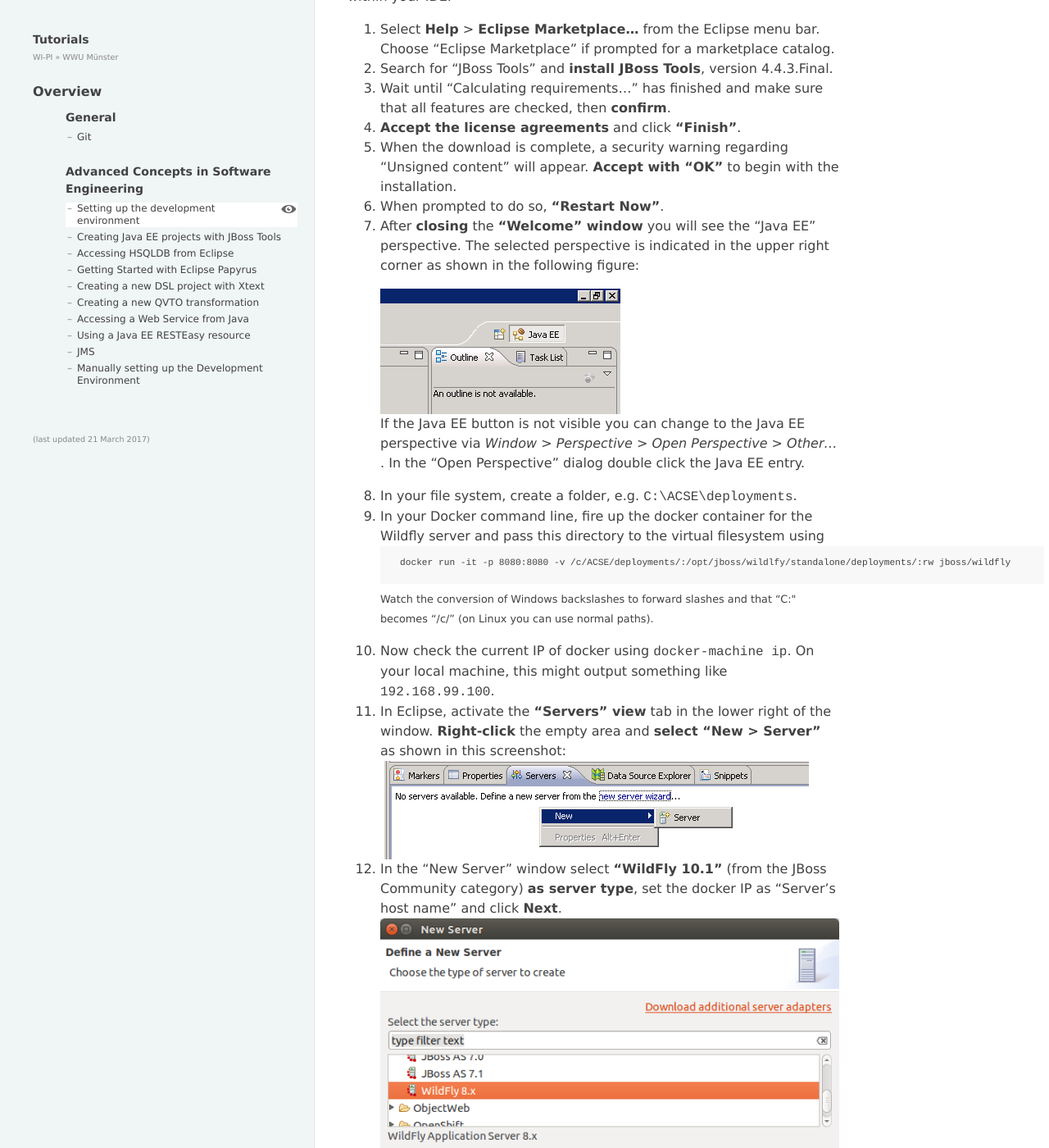
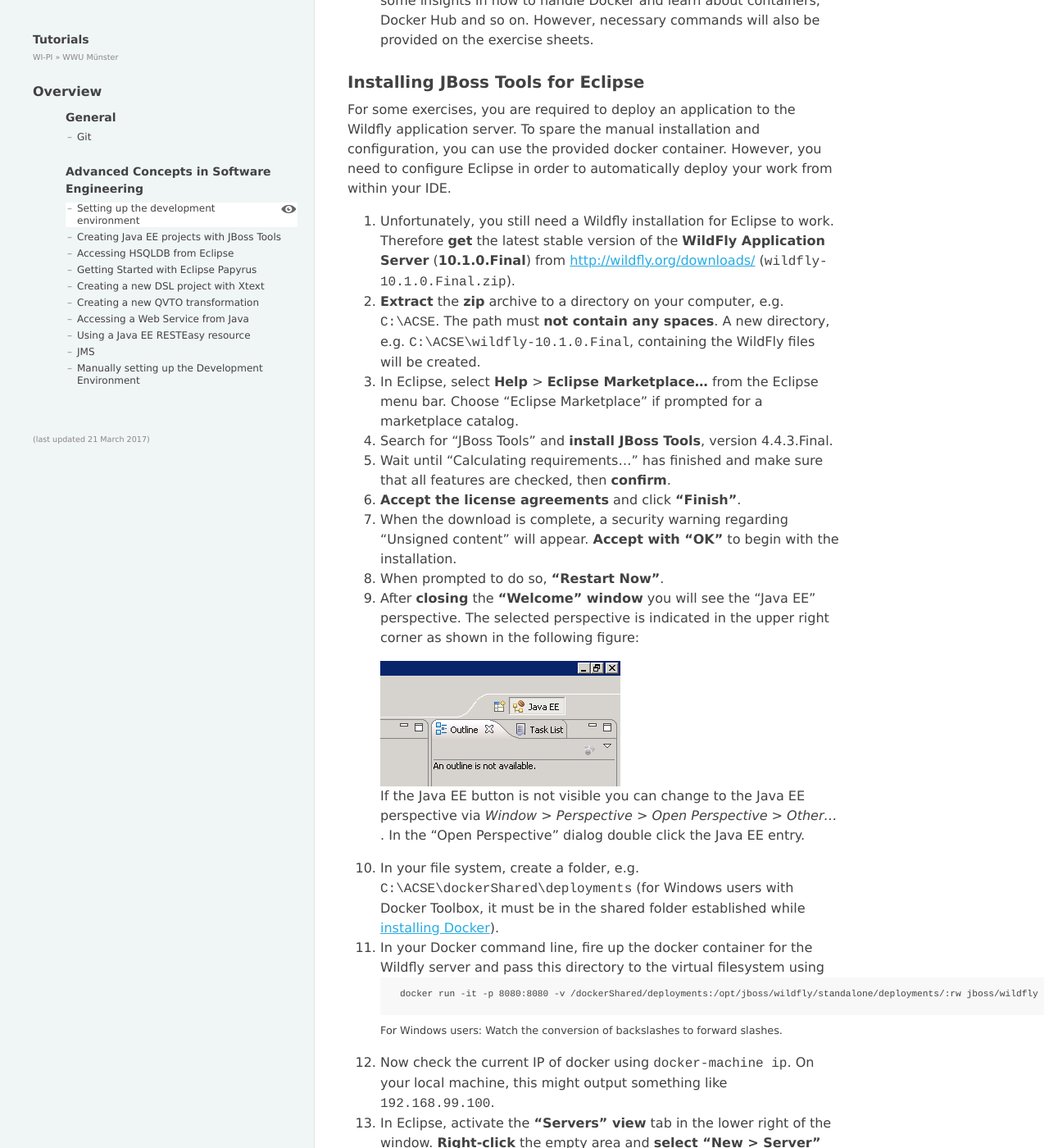
Before and after one commit to wwu-pi/tutorials, a Jekyll site: the page built from lectures/acse/010_setting_up_environment_with_docker.md, in a window 1280 px wide and 1400 px high, scrolled down 3457 px. Shown: the whole window at 82% size. Built offline with Jekyll 4.4.1, drawn with Linux system fonts in a browser that asks for light colours; some of the changed text lies outside the part shown.

Commit message:
Add Windows volume mounting for docker tutorial

````diff
--- a/lectures/acse/010_setting_up_environment_with_docker.md
+++ b/lectures/acse/010_setting_up_environment_with_docker.md
@@ -69,10 +69,16 @@
    * Mac (2010+) with macOS 10.10.3 Yosemite or newer: [Docker for Mac](https://www.docker.com/docker-mac)
    * Older Mac versions: [Docker Toolbox](https://www.docker.com/products/docker-toolbox)
 
-2. To verify your installation, start a docker command line and run ``docker version`` which should output some information.
+1. For Windows users with Docker Toolbox, you additionally need to establish a file system connection to the docker machine. Therefore:
+  1. In your file system, create a folder, e.g. `C:\ACSE\dockerShared`.
+  1. Open VirtualBox, select the "default" machine, click on **Change**.
+  1. In the "Shared directory" tab, add a new entry that points to the local folder you just created and give it the name `/dockerShared`. Also, **activate** the checkboxes for automatic mounting and persistent creation.
+  1. Close all dialogues with **OK**.
+
+1. To verify your installation, start a docker command line and run ``docker version`` which should output some information.
 <br><small>For windows users: An annoying message "Unable to use system certificate pool: crypto/x509: system root pool is not available on Windows" might appear frequently. Nothing to worry, it's a [known issue](https://github.com/docker/docker/issues/30450) but not yet fixed and should have no impact on running docker.</small>
 
-3. You can continue with the Docker tutorial starting from [Step 3](https://docs.docker.com/engine/getstarted/step_one/#step-3-verify-your-installation) to get some insights in how to handle Docker and learn about containers, Docker Hub and so on. However, necessary commands will also be provided on the exercise sheets.
+1. You can continue with the Docker tutorial starting from [Step 3](https://docs.docker.com/engine/getstarted/step_one/#step-3-verify-your-installation) to get some insights in how to handle Docker and learn about containers, Docker Hub and so on. However, necessary commands will also be provided on the exercise sheets.
 
 
 ## <a id="jbosstools" name="jbosstools"></a>Installing JBoss Tools for Eclipse
@@ -81,7 +87,9 @@
 To spare the manual installation and configuration, you can use the provided docker container.
 However, you need to configure Eclipse in order to automatically deploy your work from within your IDE.
 
-1. Select **Help** > **Eclipse Marketplace...** from the Eclipse menu bar. Choose "Eclipse Marketplace" if prompted for a marketplace catalog.
+1. Unfortunately, you still need a Wildfly installation for Eclipse to work. Therefore **get** the latest stable version of the **WildFly Application Server** (**10.1.0.Final**) from [http://wildfly.org/downloads/](http://wildfly.org/downloads/) (``wildfly-10.1.0.Final.zip``).
+1. **Extract** the **zip** archive to a directory on your computer, e.g. ``C:\ACSE``. The path must **not contain any spaces**. A new directory, e.g. ``C:\ACSE\wildfly-10.1.0.Final``, containing the WildFly files will be created.
+1. In Eclipse, select **Help** > **Eclipse Marketplace...** from the Eclipse menu bar. Choose "Eclipse Marketplace" if prompted for a marketplace catalog.
 1. Search for "JBoss Tools" and **install JBoss Tools**, version 4.4.3.Final.
 1. Wait until "Calculating requirements..." has finished and make sure that all features are checked, then **confirm**.
 1. **Accept the license agreements** and click **"Finish"**.
@@ -93,21 +101,24 @@
 
    If the Java EE button is not visible you can change to the Java EE perspective via *Window* > *Perspective* > *Open Perspective* > *Other...* . In the "Open Perspective" dialog double click the Java EE entry.
 
-1. In your file system, create a folder, e.g. ``C:\ACSE\deployments``.
+1. In your file system, create a folder, e.g. ``C:\ACSE\dockerShared\deployments`` (for Windows users with Docker Toolbox, it must be in the shared folder established while [installing Docker](#install)).
 1. In your Docker command line, fire up the docker container for the Wildfly server and pass this directory to the virtual filesystem using
 ```
-docker run -it -p 8080:8080 -v /c/ACSE/deployments/:/opt/jboss/wildlfy/standalone/deployments/:rw jboss/wildfly
+docker run -it -p 8080:8080 -v /dockerShared/deployments:/opt/jboss/wildfly/standalone/deployments/:rw jboss/wildfly
 ```
-<small>Watch the conversion of Windows backslashes to forward slashes and that "C:\" becomes "/c/" (on Linux you can use normal paths).</small>
+<small>For Windows users: Watch the conversion of backslashes to forward slashes.</small>
 
 1. Now check the current IP of docker using ``docker-machine ip``. On your local machine, this might output something like ``192.168.99.100``.
 1. In Eclipse, activate the **"Servers" view** tab in the lower right of the window. **Right-click** the empty area and **select "New > Server"** as shown in this screenshot:
     ![](images/eclipse_server_view.png)
-1. In the "New Server" window select **"WildFly 10.1"** (from the JBoss Community category) **as server type**, set the docker IP as "Server's host name" and click **Next**.
+1. In the "New Server" window select **"WildFly 10.0"** (from the JBoss Community category) **as server type**, set the docker IP as "Server's host name" and click **Next**.
     ![](images/eclipse_new_server.png)
-1. On the next pages, **activate** "Server lifecycle is externally managed", and after clicking **Next** untick both checkboxes in the "Deployment scanners" section.
-1. Finally, **select** "Use a custom deploy folder" and set it to your local folder created in Step 8.
-<!--   **Set** the **"Home Directory"** entry to the installation directory of the WildFly AS, e.g. ``C:\ACSE\wildfly-10.1.0.Final``, and **click "Finish"**.-->
+1. On the next pages, **activate** "Server lifecycle is externally managed" and click **Next**.
+1. **Set** the **"Home Directory"** entry to the installation directory of the WildFly AS, e.g. ``C:\ACSE\wildfly-10.1.0.Final``, and **click "Finish"**.
+1. Right-click the new Wildfly entry and choose **"Open"**.
+1. In the "Deployment Scanners" section, **unselect** both checkboxes.
+1. In the Deployment tab (bottom of the window), switch to the "Deployment" tab, **select** "Use a custom deployment folder" and set both paths to your local folder created in Step 8.
+1. **Click on the "Save" icon** in the menu bar.
 1. In the "Servers" view **select the newly created server** and click the green **start button**.
     ![](images/eclipse_server_start.png)
 
````
